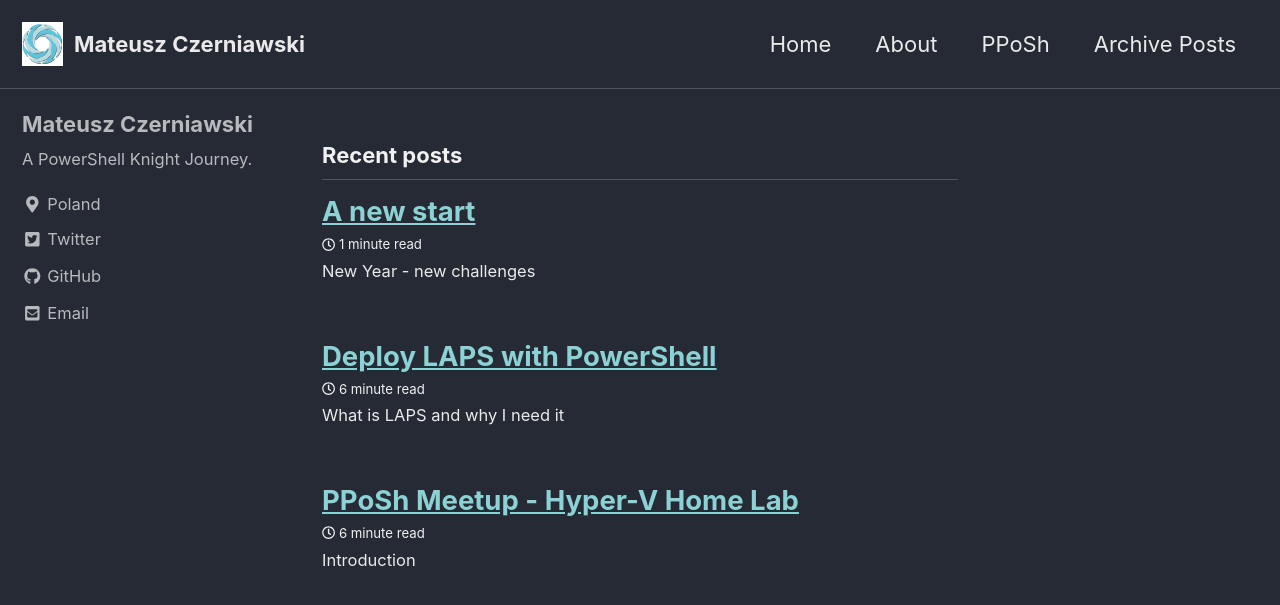
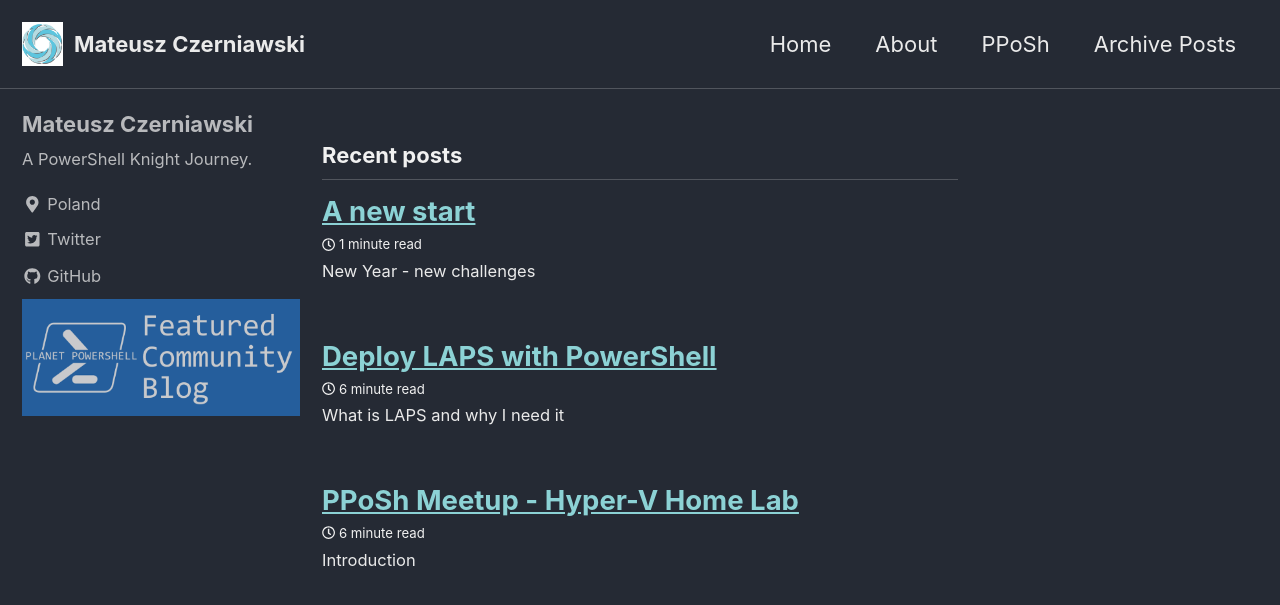
Before and after one commit to mczerniawski/mczerniawski.github.io, a Jekyll site: the page built from index.html, in a window 1280 px wide and 900 px high. Shown: the top 605 px of the window. Built offline with Jekyll 4.4.1, drawn with Linux system fonts in a browser that asks for light colours; cached includes are drawn as plain includes; nearby versions of some CDN libraries; the list of posts is cut into pages by our own code.

Commit message:
planet powershell logo

```diff
--- a/_config.yml
+++ b/_config.yml
@@ -110,7 +110,7 @@ author:
   avatar           : # "/assets/images/aboutme/Mateusz.jpg"
   bio              : "A PowerShell Knight Journey."
   location         : "Poland"
-  email            : mczerniawskI@arcon.net.pl
+  email            : # mczerniawski@arcon.net.pl
   links:
     - label: "Email"
       icon: "fas fa-fw fa-envelope-square"
--- a/_includes/author-profile.html
+++ b/_includes/author-profile.html
@@ -266,6 +266,9 @@
       {% endif %}
 
       {% include author-profile-custom-links.html %}
+      <li>
+        <img src="https://www.mczerniawski.pl/assets/images/planetpowershell.png" alt="PowerShell Planet" height="90" width="215">
+      </li>
     </ul>
   </div>
 </div>
```
Also changed, not shown: assets/images/planetpowershell.png (added).
